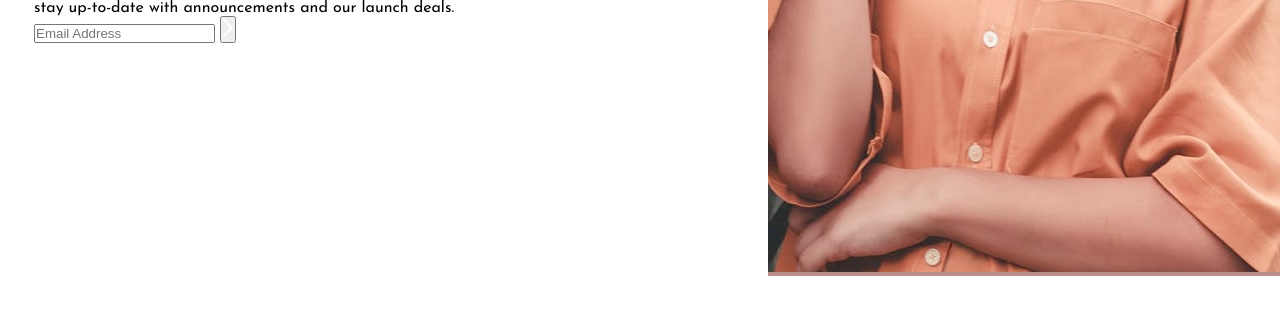
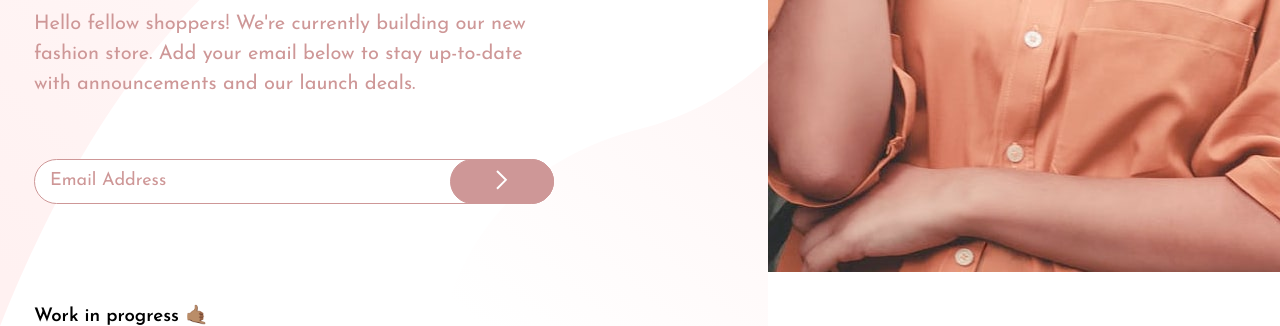
Before and after one commit to MarcoRodasW/coming-soon-page, a plain HTML site: page index.html in a window 1280 px wide. Shown: the part 528-854 px from the top of the page. Before the commit the page ends 804 px from the top, so only its background shows below. Drawn offline with Linux system fonts and the light colour scheme.

Commit message:
work in progress title

```diff
--- a/css/estilos.css
+++ b/css/estilos.css
@@ -4,15 +4,13 @@
     --soft-red: hsl(0, 93%, 68%);
     --desatured-red: hsl(0, 36%, 70%);
     --dark-red: hsl(0, 6%, 24%);
-
-    --primary-gradient: linear-gradient(135deg ,hsl(0, 0%, 100%), hsl(0, 100%, 98%) );
-    --secondary-gradient: linear-gradient(135deg, hsl(0, 80%, 86%), hsl(0, 74%, 74%));
 }
 
 *{
     margin: 0;
     padding: 0;
     box-sizing: border-box;
+    font-family: 'Josefin Sans', sans-serif;
 }
 
 body{
@@ -45,7 +43,14 @@ h1{
 
 .col-1{
     grid-area: col-1;
+    background-image: url("../images/bg-pattern-desktop.svg");
+    background-size: cover;
+    width: 100%;
+    height: 100%;
+}
 
+.progress{
+    margin-top: 100px;
 }
 
 .logo{
@@ -61,6 +66,8 @@ h1{
     margin-top: 200px;
     font-size: 70px;
     font-weight: 600;
+    width: 90%;
+    color: var(--dark-red);
 }
 
 .hero-title span{
@@ -68,7 +75,53 @@ h1{
     font-weight: 300;
 }
 
+.hero-text{
+    width: 75%;
+    font-size: 20px;
+    line-height: 30px;
+    color: var(--desatured-red);
+    margin-top: 25px;
+}
+
+.hero-form{
+    margin-top: 60px;
+    width: 520px;
+    display: grid;
+    grid-template-columns: 1.2fr 0.3fr;
+    grid-template-rows: 1fr;
+
+}
+
+.hero-input{
+    width: 100%;
+    padding: 15px 15px;
+    border-radius: 25px;
+    border: 1.5px solid var(--desatured-red);
+    z-index: 1;
+    grid-area: 1 / 1 / 2 / 3;
+
+}
+
+.hero-btn{
+    padding: 5px;
+    z-index: 2;
+    width: 100%;
+    grid-area: 1 / 2 / 2 / 3;
+    border: 1.5px solid var(--desatured-red);
+    background-color: var(--desatured-red);
+    border-radius: 25px;
+    justify-self: flex-end;
+}
+
+::placeholder {
+    color: var(--desatured-red);
+    font-size: 18px;
+  }
+
 .col-2 {
     grid-area: col-2;
-    background-color: rosybrown;
+    background-image: url(../images/hero-desktop.jpg);
+    height: 100vh;
+    background-repeat: no-repeat;
+    background-size: cover;
 }
--- a/index.html
+++ b/index.html
@@ -10,20 +10,18 @@
 </head>
 <body>
   <div class="grid">
-      <div class="col-1">
-        <div class="container">
-        <img src="./images/logo.svg" class="logo" alt="">
-        <h1 class="hero-title"><span>WE'RE</span><br>COMING <br>SOON</h1>
-        <p>Hello fellow shoppers! We're currently building our new fashion store. Add your email below to stay up-to-date with announcements and our launch deals.</p>
-        <form action="">
-          <input type="email" placeholder="Email Address">
-          <button><img src="./images/icon-arrow.svg" alt=""></button>
+    <div class="col-1">
+      <div class="container"> <img src="./images/logo.svg" class="logo" alt="">
+        <h1 class="hero-title"><span>WE'RE</span> COMING SOON</h1>
+        <p class="hero-text">Hello fellow shoppers! We're currently building our new fashion store. Add your email below to stay up-to-date with announcements and our launch deals.</p>
+        <form action="" class="hero-form">
+          <input type="email" placeholder="Email Address" class="hero-input">
+          <button class="hero-btn" ><img src="./images/icon-arrow.svg" alt=""></button>
         </form>
-        </div>
+        <h3 class="progress">Work in progress 🤙🏽</h3>
+      </div>
     </div>
-      <div class="col-2">
-        <img class="hero-img" src="./images/hero-desktop.jpg" alt="">
-      </div>
+    <div class="col-2"> </div>
   </div>
 </body>
 </html>
--- a/js/scripts.js
+++ b/js/scripts.js
@@ -0,0 +1 @@
+const btn = document.querySelector('.hero-btn');
```
